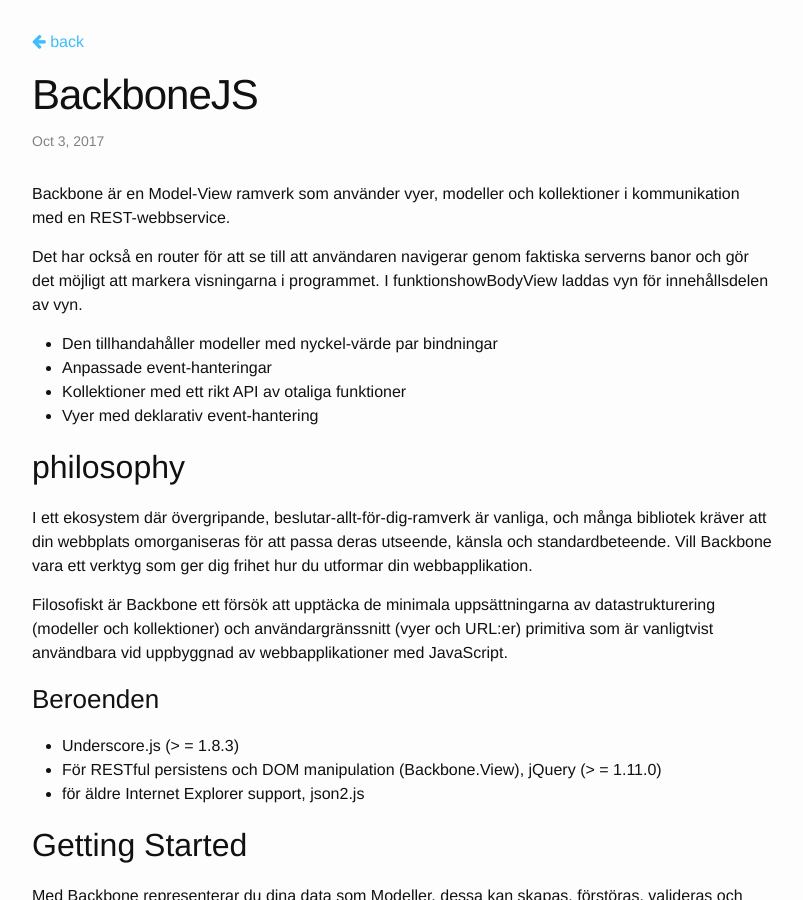
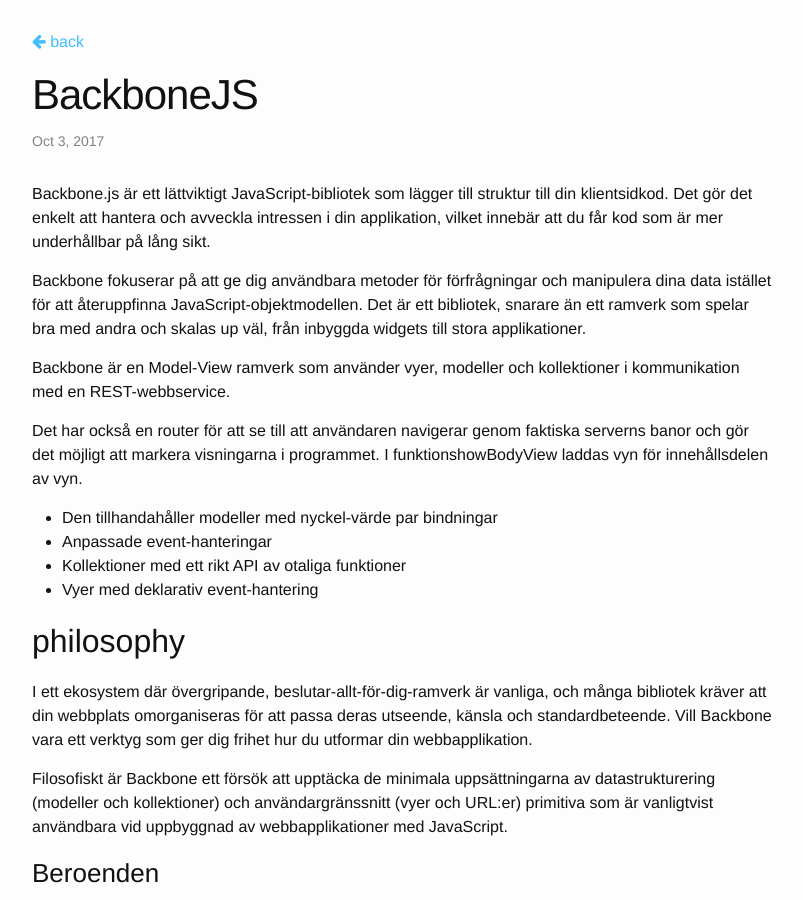
Before and after one commit to develdoe/develdoe.github.io, a Jekyll site: the page built from _posts/2017-10-03-backbonejs.md, in a window 1280 px wide and 900 px high. Shown: the whole window, without its empty margins (238-1041 px from the left). Built offline with Jekyll 4.4.1, drawn with Linux system fonts in a browser that asks for light colours.

Commit message:
Update 2017-10-03-backbonejs.md

```diff
--- a/_posts/2017-10-03-backbonejs.md
+++ b/_posts/2017-10-03-backbonejs.md
@@ -3,6 +3,10 @@
 published: true
 title: BackboneJS
 ---
+Backbone.js är ett lättviktigt JavaScript-bibliotek som lägger till struktur till din klientsidkod. Det gör det enkelt att hantera och avveckla intressen i din applikation, vilket innebär att du får kod som är mer underhållbar på lång sikt.
+
+Backbone fokuserar på att ge dig användbara metoder för förfrågningar och manipulera dina data istället för att återuppfinna JavaScript-objektmodellen. Det är ett bibliotek, snarare än ett ramverk som spelar bra med andra och skalas up väl, från inbyggda widgets till stora applikationer.
+
 Backbone är en Model-View ramverk som använder vyer, modeller och kollektioner i kommunikation med en REST-webbservice.
 
 Det har också en router för att se till att användaren navigerar genom faktiska serverns banor och gör det möjligt att markera visningarna i programmet. I funktionshowBodyView laddas vyn för innehållsdelen av vyn.
```
